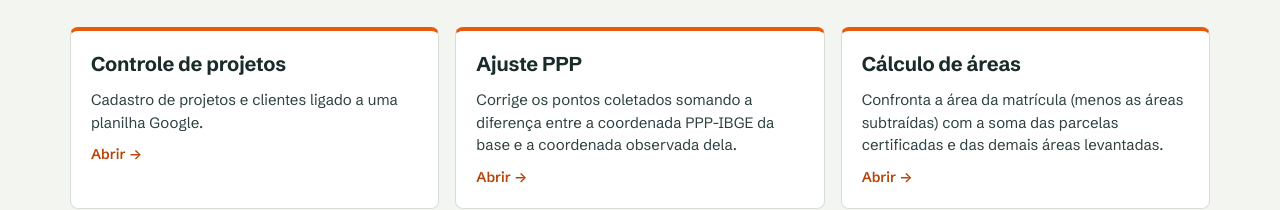
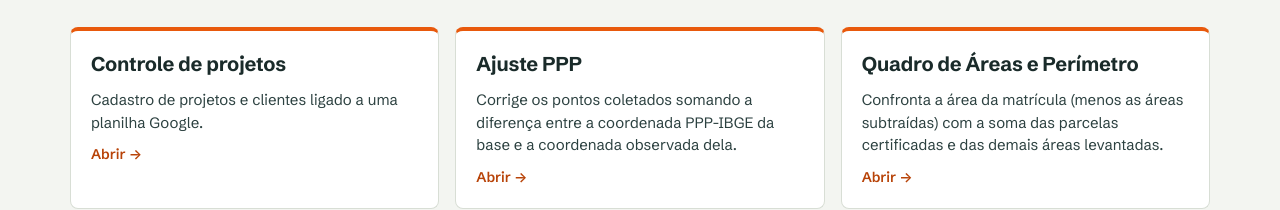
Before and after one commit to euberfabiosouza-cloud/ferramentas, a plain HTML site: page index.html in a window 1280 px wide. Shown: the part 158-368 px from the top of the page. Drawn offline with Linux system fonts and the light colour scheme.

Commit message:
Update section title for area calculation

```diff
--- a/index.html
+++ b/index.html
@@ -76,9 +76,9 @@ main.wrap { padding-top: 28px; }
       <span class="go" aria-hidden="true">Abrir →</span>
     </li>
 
-    <!-- ===================== CÁLCULO DE ÁREAS ===================== -->
+    <!-- ===================== Quadro de Áreas e Perímetro ===================== -->
     <li class="card">
-      <h2><a href="areas/">Cálculo de áreas</a></h2>
+      <h2><a href="areas/">Quadro de Áreas e Perímetro</a></h2>
       <p>Confronta a área da matrícula (menos as áreas subtraídas) com a soma das parcelas certificadas e das demais áreas levantadas. </p>
       <span class="go" aria-hidden="true">Abrir →</span>
     </li>
```
